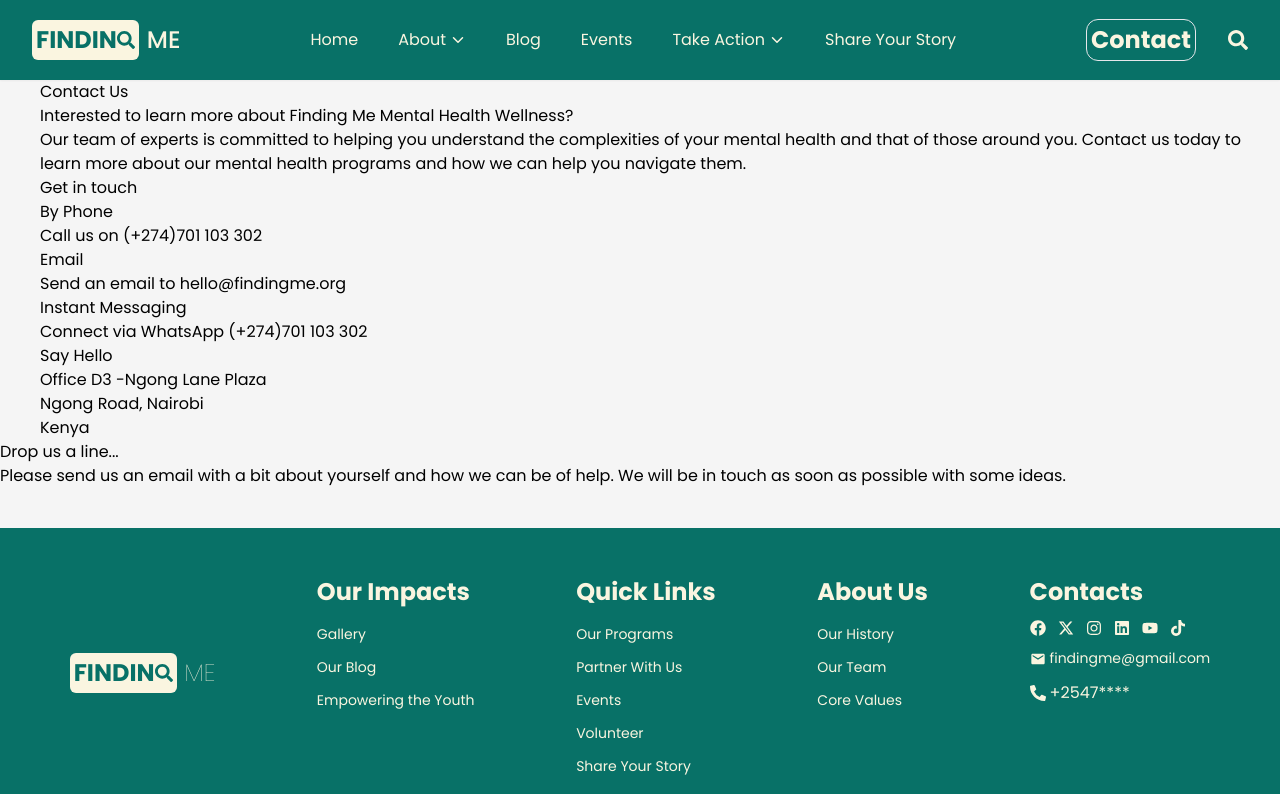
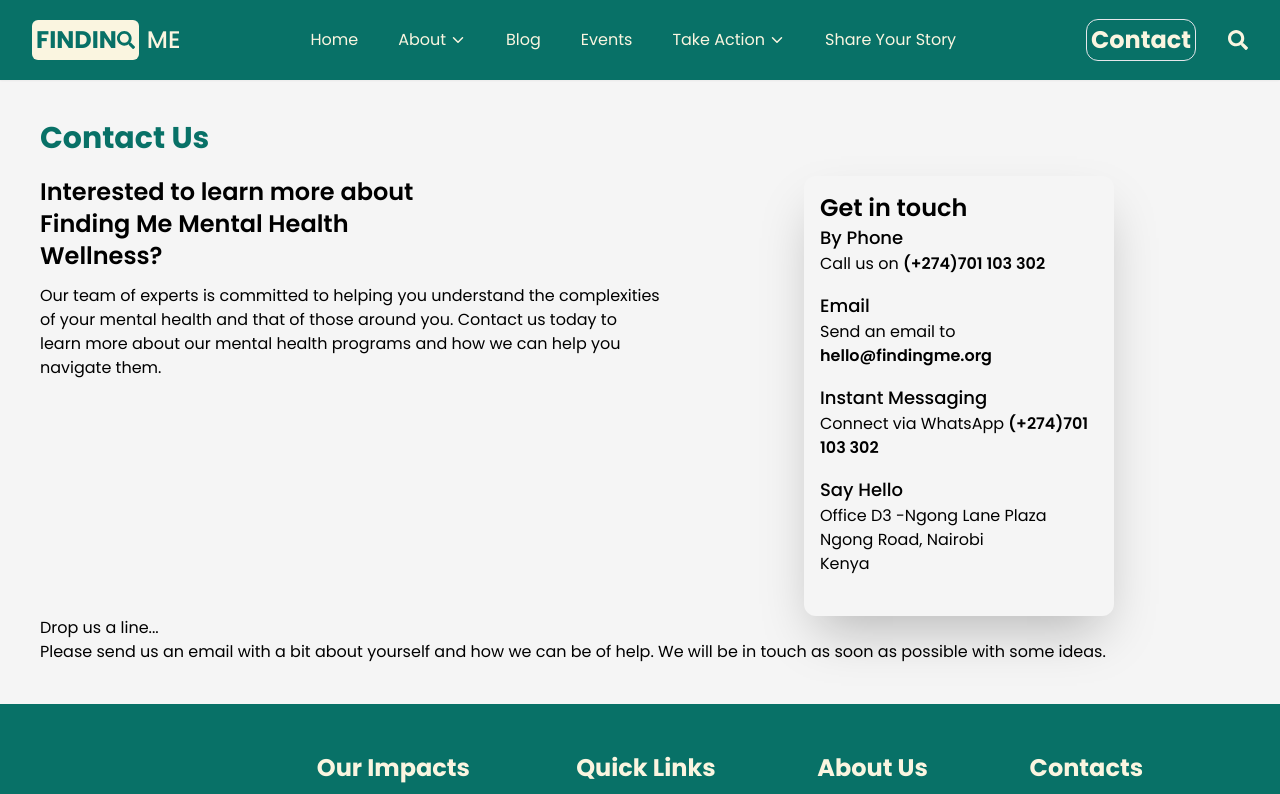
Before and after one commit to o-brayarn/finding-me, a React (Vite) app: page /contact in a window 1280 px wide. Shown: the top 794 px of the page. Built offline with nearby package versions, Linux system fonts and the light colour scheme.

Commit message:
add contact text

```diff
--- a/src/pages/Contact.jsx
+++ b/src/pages/Contact.jsx
@@ -1,13 +1,15 @@
 const Contact = () => {
   return (
-    <div>
-      <h1 className="ms-10">Contact Us</h1>
-      <div className="ms-10">
-        <div>
-          <h1>
+    <div className="md:ps-10 ps-5 sm:pe-0 pe-5">
+      <h1 className="mt-10 md:text-3xl text-2xl font-bold text-[#087167]">
+        Contact Us
+      </h1>
+      <div className="flex justify-start xl:gap-36 lg:gap-20 md:gap-8 gap-4 flex-wrap mt-5">
+        <div className="lg:w-[50%] md:w-[38%]">
+          <h1 className="md:text-2xl text-xl font-semibold lg:w-[70%]">
             Interested to learn more about Finding Me Mental Health Wellness?
           </h1>
-          <p>
+          <p className="mt-3">
             Our team of experts is committed to helping you understand the
             complexities of your mental health and that of those around you.
             Contact us today to learn more about our mental health programs and
@@ -15,38 +17,45 @@ const Contact = () => {
           </p>
         </div>
 
-        <div>
-          <h1>Get in touch</h1>
-          <div>
-            <h2>By Phone</h2>
-            <p>Call us on (+274)701 103 302</p>
+        <div className="shadow-2xl rounded-xl p-4 pb-10 md:mb-0 mb-4 xl:w-1/4 me-10">
+          <h1 className="text-2xl font-semibold">Get in touch</h1>
+          <div className="mb-4">
+            <h2 className="text-lg font-medium">By Phone</h2>
+            <p>
+              Call us on{" "}
+              <span className="font-semibold">(+274)701 103 302 </span>
+            </p>
           </div>
-          <div>
-            <h1>Email</h1>
-            <p>Send an email to hello@findingme.org</p>
+          <div className="mb-4">
+            <h2 className="text-lg font-medium">Email</h2>
+            <p>
+              Send an email to{" "}
+              <span className="font-semibold">hello@findingme.org</span>
+            </p>
           </div>
-          <div>
-            <h1>Instant Messaging</h1>
-            <p>Connect via WhatsApp (+274)701 103 302</p>
+          <div className="mb-4">
+            <h2 className="text-lg font-medium">Instant Messaging</h2>
+            <p>
+              Connect via WhatsApp{" "}
+              <span className="font-semibold">(+274)701 103 302 </span>
+            </p>
           </div>
-          <div>
-            <h1>Say Hello</h1>
+          <div className="">
+            <h2 className="text-lg font-medium">Say Hello</h2>
             <p>Office D3 -Ngong Lane Plaza</p>
             <p>Ngong Road, Nairobi</p>
             <p>Kenya</p>
           </div>
         </div>
       </div>
+
       <div>
-
-      <h1>Drop us a line...</h1>
-      <p>
-        Please send us an email with a bit about yourself and how we can be of
-        help. We will be in touch as soon as possible with some ideas.
-      </p>
-      <form>
-
-      </form>
+        <h1>Drop us a line...</h1>
+        <p>
+          Please send us an email with a bit about yourself and how we can be of
+          help. We will be in touch as soon as possible with some ideas.
+        </p>
+        <form></form>
       </div>
     </div>
   );
```
